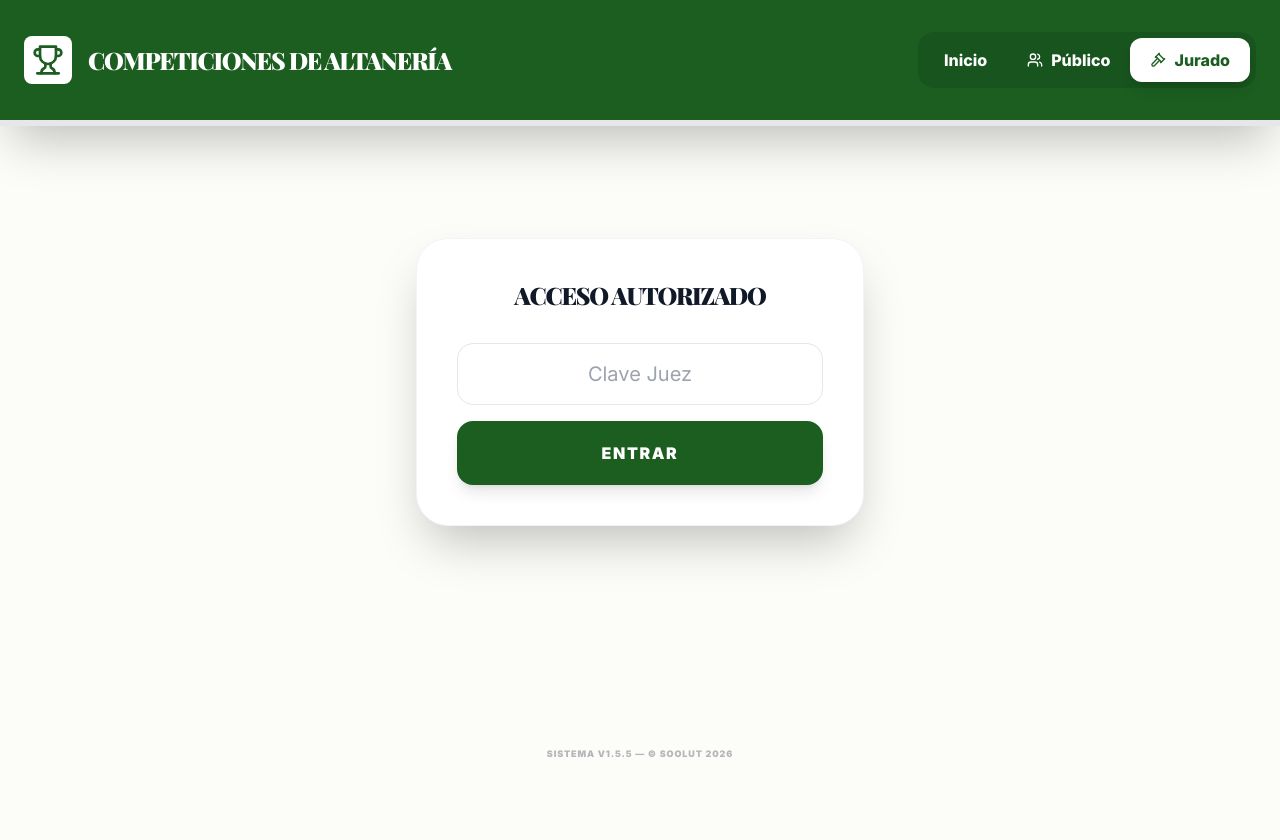
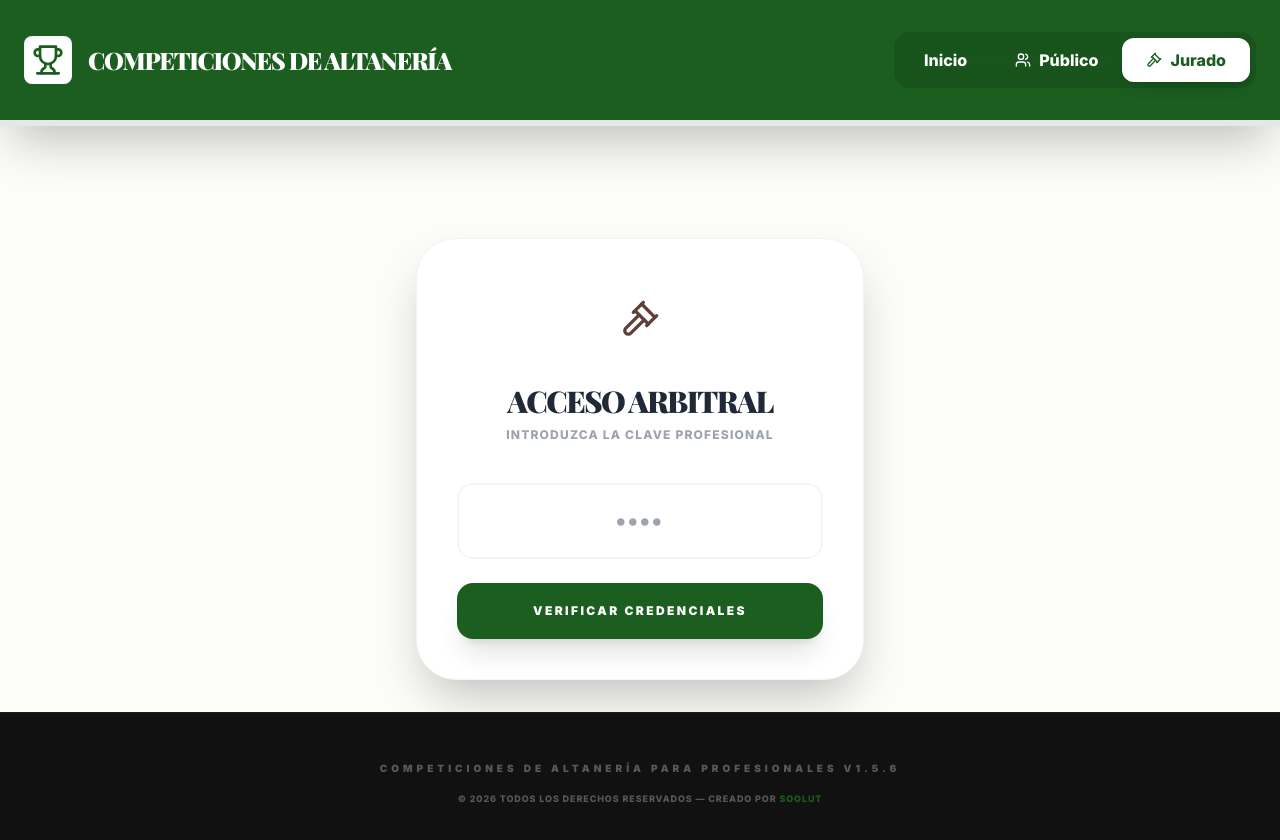
Before and after one commit to LoloSoolut/altaneria, a React (Vite) app: page / in a window 1280 px wide. Both pictures are taken after a click on the button "Jurado". Shown: the top 840 px of the page. Before the commit the page ends 800 px from the top, so only its background shows below. Built offline with nearby package versions, Linux system fonts and the light colour scheme; no server answers; the database is empty.

Commit message:
fix: Update app version and sync channel
Restores the Premium design by updating the app version and the Supabase sync channel name to reflect the latest changes.

```diff
--- a/App.tsx
+++ b/App.tsx
@@ -3,7 +3,7 @@ import { Championship, AppState } from './types.ts';
 import JudgePanel from './components/JudgePanel.tsx';
 import PublicView from './components/PublicView.tsx';
 import { supabase } from './supabase.ts';
-import { Trophy, Gavel, Users, ShieldCheck, Loader2, AlertCircle, Bird, Radio } from 'lucide-react';
+import { Trophy, Gavel, Users, ShieldCheck, Loader2, AlertCircle, Bird, Radio, ChevronRight } from 'lucide-react';
 import { APP_VERSION } from './constants.ts';
 
 const App: React.FC = () => {
@@ -30,7 +30,6 @@ const App: React.FC = () => {
         .order('createdAt', { ascending: false });
 
       if (!error && championships) {
-        // Encontramos el campeonato que tenga isPublic = true
         const publicChamp = championships.find(c => c.isPublic === true);
 
         setState(prev => ({
@@ -51,8 +50,7 @@ const App: React.FC = () => {
   useEffect(() => {
     fetchData();
 
-    // Suscripción inteligente
-    const channel = supabase?.channel('sync-v1.5.5')
+    const channel = supabase?.channel('sync-v1.5.6')
       .on('postgres_changes', { event: '*', schema: 'public', table: 'championships' }, () => {
         fetchData();
       })
@@ -78,7 +76,7 @@ const App: React.FC = () => {
       <div className="min-h-screen flex items-center justify-center bg-[#fcfcf9]">
         <div className="text-center space-y-4">
           <Bird className="w-12 h-12 text-field-green animate-bounce mx-auto" />
-          <p className="font-black text-xs uppercase tracking-widest text-gray-400">Sincronizando v{APP_VERSION}...</p>
+          <p className="font-black text-[10px] uppercase tracking-[0.3em] text-gray-400">Sincronizando Sistema v{APP_VERSION}</p>
         </div>
       </div>
     );
@@ -90,17 +88,24 @@ const App: React.FC = () => {
     <div className="min-h-screen flex flex-col">
       <header className="bg-field-green text-white py-8 shadow-2xl border-b-[6px] border-falcon-brown sticky top-0 z-50">
         <div className="container mx-auto px-6 flex flex-col lg:flex-row justify-between items-center gap-6">
-          <div className="flex items-center gap-4 cursor-pointer" onClick={() => setView('home')}>
-            <div className="bg-white p-2 rounded-lg"><Trophy className="w-8 h-8 text-field-green" /></div>
+          <div className="flex items-center gap-4 cursor-pointer group" onClick={() => setView('home')}>
+            <div className="bg-white p-2 rounded-lg shadow-inner group-hover:rotate-3 transition-transform">
+              <Trophy className="w-8 h-8 text-field-green" />
+            </div>
             <h1 className="text-xl md:text-2xl font-black uppercase tracking-tighter">Competiciones de Altanería</h1>
           </div>
-          <nav className="flex bg-black/10 p-1.5 rounded-2xl">
-            <button onClick={() => setView('home')} className={`px-5 py-2.5 rounded-xl font-bold transition-all ${view === 'home' ? 'bg-white text-field-green shadow-lg' : 'hover:bg-white/5'}`}>Inicio</button>
-            <button onClick={() => setView('public')} className={`px-5 py-2.5 rounded-xl font-bold flex items-center gap-2 transition-all relative ${view === 'public' ? 'bg-white text-field-green shadow-lg' : 'hover:bg-white/5'}`}>
+          <nav className="flex bg-black/10 p-1.5 rounded-2xl backdrop-blur-md">
+            <button onClick={() => setView('home')} className={`px-6 py-2.5 rounded-xl font-bold transition-all ${view === 'home' ? 'bg-white text-field-green shadow-lg' : 'hover:bg-white/5'}`}>Inicio</button>
+            <button onClick={() => setView('public')} className={`px-6 py-2.5 rounded-xl font-bold flex items-center gap-2 transition-all relative ${view === 'public' ? 'bg-white text-field-green shadow-lg' : 'hover:bg-white/5'}`}>
               <Users className="w-4 h-4" /> Público
-              {activePublicChamp && <span className="absolute -top-1 -right-1 h-3 w-3 bg-red-500 rounded-full animate-ping border border-white"></span>}
+              {activePublicChamp && (
+                <span className="absolute -top-1 -right-1 flex h-3 w-3">
+                  <span className="animate-ping absolute inline-flex h-full w-full rounded-full bg-red-400 opacity-75"></span>
+                  <span className="relative inline-flex rounded-full h-3 w-3 bg-red-500 border border-white"></span>
+                </span>
+              )}
             </button>
-            <button onClick={() => setView('judge')} className={`px-5 py-2.5 rounded-xl font-bold flex items-center gap-2 transition-all ${view === 'judge' ? 'bg-white text-field-green shadow-lg' : 'hover:bg-white/5'}`}>
+            <button onClick={() => setView('judge')} className={`px-6 py-2.5 rounded-xl font-bold flex items-center gap-2 transition-all ${view === 'judge' ? 'bg-white text-field-green shadow-lg' : 'hover:bg-white/5'}`}>
               <Gavel className="w-4 h-4" /> Jurado
             </button>
           </nav>
@@ -109,24 +114,110 @@ const App: React.FC = () => {
 
       <main className="flex-grow container mx-auto px-4 py-8">
         {view === 'home' && (
-          <div className="max-w-4xl mx-auto space-y-12 text-center py-10">
-            <div className="bg-white p-1 rounded-[40px] shadow-2xl overflow-hidden border-8 border-white group">
-               <img src="https://halcones.es/wp-content/uploads/2026/01/slide_gyr_halcones-1.png" className="w-full h-[500px] object-cover rounded-[32px] group-hover:scale-105 transition-transform duration-1000" />
+          <div className="max-w-5xl mx-auto space-y-16 animate-in fade-in duration-1000 py-10">
+            {/* HERO SECTION */}
+            <div className="relative group overflow-hidden rounded-[40px] shadow-2xl bg-white border-8 border-white">
+              <div className="relative h-[650px] overflow-hidden">
+                <img
+                  src="https://halcones.es/wp-content/uploads/2026/01/slide_gyr_halcones-1.png"
+                  alt="Halcón Gerifalte Oficial"
+                  className="w-full h-full object-cover transition-transform duration-[3000ms] group-hover:scale-105"
+                />
+                <div className="absolute inset-0 bg-gradient-to-t from-black/95 via-black/30 to-transparent flex flex-col justify-end p-12">
+                  <div className="flex flex-col gap-2 mb-6">
+                    {activePublicChamp ? (
+                      <div className="flex items-center gap-3 self-start">
+                        <span className="text-white bg-red-600 px-5 py-2 rounded-full text-[10px] font-black uppercase tracking-[0.25em] shadow-xl flex items-center gap-2">
+                          <Radio className="w-3 h-3 animate-pulse" /> Competición en Directo: {activePublicChamp.name}
+                        </span>
+                      </div>
+                    ) : (
+                      <span className="text-field-green bg-white/95 backdrop-blur-sm self-start px-5 py-2 rounded-full text-[10px] font-black uppercase tracking-[0.25em] shadow-xl">
+                        Élite de la Cetrería Profesional
+                      </span>
+                    )}
+                  </div>
+                  <h2 className="text-white text-4xl md:text-7xl font-black mb-4 tracking-tighter uppercase drop-shadow-2xl max-w-2xl leading-none">
+                    Excelencia en Altanería
+                  </h2>
+                  <p className="text-white/80 text-lg md:text-xl font-light max-w-2xl italic border-l-4 border-field-green pl-6 bg-black/40 p-6 rounded-r-3xl backdrop-blur-xl mb-8">
+                    "Rigurosidad técnica y pasión por el vuelo. El estándar profesional para el registro oficial de competiciones cetreras."
+                  </p>
+
+                  <div className="flex flex-wrap gap-4">
+                    <button onClick={() => setView('public')} className="bg-field-green text-white px-8 py-5 rounded-2xl font-black uppercase tracking-[0.2em] text-[10px] flex items-center gap-3 hover:bg-green-700 transition-all shadow-2xl shadow-green-900/40 active:scale-95 group">
+                      Ver Resultados <Users className="w-4 h-4 group-hover:translate-x-1 transition-transform" />
+                    </button>
+                    <button onClick={() => setView('judge')} className="bg-white/10 backdrop-blur-md text-white border border-white/20 px-8 py-5 rounded-2xl font-black uppercase tracking-[0.2em] text-[10px] flex items-center gap-3 hover:bg-white/20 transition-all active:scale-95">
+                      Acceso Jurado <ShieldCheck className="w-4 h-4" />
+                    </button>
+                  </div>
+                </div>
+              </div>
             </div>
-            <h2 className="text-4xl md:text-6xl font-black text-gray-800 uppercase tracking-tighter">Pasión por la Altanería</h2>
-            <div className="flex justify-center gap-4">
-              <button onClick={() => setView('public')} className="bg-field-green text-white px-10 py-5 rounded-2xl font-black uppercase text-xs tracking-widest shadow-xl hover:bg-green-700 transition-all">Ver Resultados</button>
-              <button onClick={() => setView('judge')} className="bg-falcon-brown text-white px-10 py-5 rounded-2xl font-black uppercase text-xs tracking-widest shadow-xl hover:opacity-90 transition-all">Acceso Jurado</button>
+
+            {/* FEATURES CARDS */}
+            <div className="grid md:grid-cols-2 gap-10">
+              <div className="bg-white p-12 rounded-[48px] shadow-professional border border-gray-100 hover:border-field-green transition-all duration-500 cursor-pointer group relative overflow-hidden" onClick={() => setView('public')}>
+                <div className="absolute -right-10 -bottom-10 opacity-5 group-hover:opacity-10 transition-opacity">
+                   <Trophy className="w-64 h-64 text-field-green" />
+                </div>
+                {activePublicChamp && (
+                  <div className="absolute top-8 right-8">
+                    <span className="flex h-5 w-5">
+                      <span className="animate-ping absolute inline-flex h-full w-full rounded-full bg-red-400 opacity-75"></span>
+                      <span className="relative inline-flex rounded-full h-5 w-5 bg-red-500 shadow-lg shadow-red-200"></span>
+                    </span>
+                  </div>
+                )}
+                <div className="w-20 h-20 bg-green-50 rounded-3xl flex items-center justify-center mb-8 group-hover:scale-110 group-hover:bg-field-green group-hover:text-white transition-all">
+                  <Users className="w-10 h-10 text-field-green group-hover:text-white" />
+                </div>
+                <h3 className="text-3xl font-black mb-4 text-gray-800 uppercase tracking-tighter">Resultados Públicos</h3>
+                <p className="text-gray-500 text-lg leading-relaxed mb-6">Acceso a la clasificación oficial en tiempo real, desgloses técnicos y actas de vuelo detalladas para el seguimiento del campeonato.</p>
+                <div className="flex items-center gap-2 text-field-green font-black uppercase text-[10px] tracking-widest group-hover:gap-4 transition-all">
+                  Entrar ahora <ChevronRight className="w-4 h-4" />
+                </div>
+              </div>
+
+              <div className="bg-white p-12 rounded-[48px] shadow-professional border border-gray-100 hover:border-falcon-brown transition-all duration-500 cursor-pointer group relative overflow-hidden" onClick={() => setView('judge')}>
+                <div className="absolute -right-10 -bottom-10 opacity-5 group-hover:opacity-10 transition-opacity">
+                   <Gavel className="w-64 h-64 text-falcon-brown" />
+                </div>
+                <div className="w-20 h-20 bg-orange-50 rounded-3xl flex items-center justify-center mb-8 group-hover:scale-110 group-hover:bg-falcon-brown group-hover:text-white transition-all">
+                  <ShieldCheck className="w-10 h-10 text-falcon-brown group-hover:text-white" />
+                </div>
+                <h3 className="text-3xl font-black mb-4 text-gray-800 uppercase tracking-tighter">Área de Jueces</h3>
+                <p className="text-gray-500 text-lg leading-relaxed mb-6">Portal restringido para el cuerpo arbitral. Gestión de puntuaciones técnicas, penalizaciones por estética y descalificaciones directas.</p>
+                <div className="flex items-center gap-2 text-falcon-brown font-black uppercase text-[10px] tracking-widest group-hover:gap-4 transition-all">
+                  Acceso restringido <ChevronRight className="w-4 h-4" />
+                </div>
+              </div>
             </div>
           </div>
         )}
 
         {view === 'judge' && !isAuth && (
-          <div className="max-w-md mx-auto mt-20 bg-white p-10 rounded-[32px] shadow-2xl border border-gray-100">
-            <h2 className="text-2xl font-black text-center mb-8 uppercase tracking-tighter">Acceso Autorizado</h2>
-            <form onSubmit={handleLogin} className="space-y-4">
-              <input type="password" value={password} onChange={(e) => setPassword(e.target.value)} className="w-full px-5 py-4 rounded-2xl border text-center text-xl" placeholder="Clave Juez" />
-              <button type="submit" className="w-full bg-field-green text-white py-5 rounded-2xl font-black uppercase tracking-widest shadow-lg">Entrar</button>
+          <div className="max-w-md mx-auto mt-20 bg-white p-10 rounded-[40px] shadow-2xl border border-gray-100 animate-in zoom-in-95">
+            <div className="text-center mb-10">
+              <div className="w-20 h-20 bg-falcon-brown/10 rounded-3xl flex items-center justify-center mx-auto mb-6">
+                <Gavel className="w-10 h-10 text-falcon-brown" />
+              </div>
+              <h2 className="text-3xl font-black uppercase tracking-tighter text-gray-800">Acceso Arbitral</h2>
+              <p className="text-gray-400 text-xs font-bold uppercase tracking-widest mt-2">Introduzca la clave profesional</p>
+            </div>
+            <form onSubmit={handleLogin} className="space-y-6">
+              <input
+                type="password"
+                value={password}
+                onChange={(e) => setPassword(e.target.value)}
+                className="w-full px-6 py-5 rounded-2xl border-2 border-gray-100 focus:border-field-green outline-none text-center text-2xl tracking-widest font-black transition-all"
+                placeholder="••••"
+                autoFocus
+              />
+              <button type="submit" className="w-full bg-field-green text-white py-5 rounded-2xl font-black uppercase tracking-[0.2em] text-xs shadow-xl hover:bg-green-800 transition-all active:scale-95">
+                Verificar Credenciales
+              </button>
             </form>
           </div>
         )}
@@ -135,8 +226,23 @@ const App: React.FC = () => {
         {view === 'public' && <PublicView state={state} />}
       </main>
 
-      <footer className="py-10 text-center opacity-30 text-[9px] font-black uppercase tracking-widest">
-        Sistema v{APP_VERSION} — © Soolut 2026
+      <footer className="bg-[#111] text-white/30 py-12 border-t border-white/5">
+        <div className="container mx-auto px-6 text-center space-y-4">
+          <p className="text-[10px] font-black uppercase tracking-[0.4em]">
+            COMPETICIONES DE ALTANERÍA PARA PROFESIONALES v{APP_VERSION}
+          </p>
+          <p className="text-[9px] font-bold uppercase tracking-widest">
+            © 2026 Todos los derechos reservados — Creado por{' '}
+            <a
+              href="https://soolut.com/"
+              target="_blank"
+              rel="noopener noreferrer"
+              className="text-field-green hover:text-white transition-colors"
+            >
+              Soolut
+            </a>
+          </p>
+        </div>
       </footer>
     </div>
   );
--- a/constants.ts
+++ b/constants.ts
@@ -1,7 +1,7 @@
 import { CapturaType } from './types.ts';
 
-// Versión blindada para sincronización Supabase
-export const APP_VERSION = "1.5.5";
+// Versión 1.5.6: Diseño Premium restaurado
+export const APP_VERSION = "1.5.6";
 
 export const SCORING = {
   calculateAlturaPoints: (meters: number) => meters * 0.1,
```
